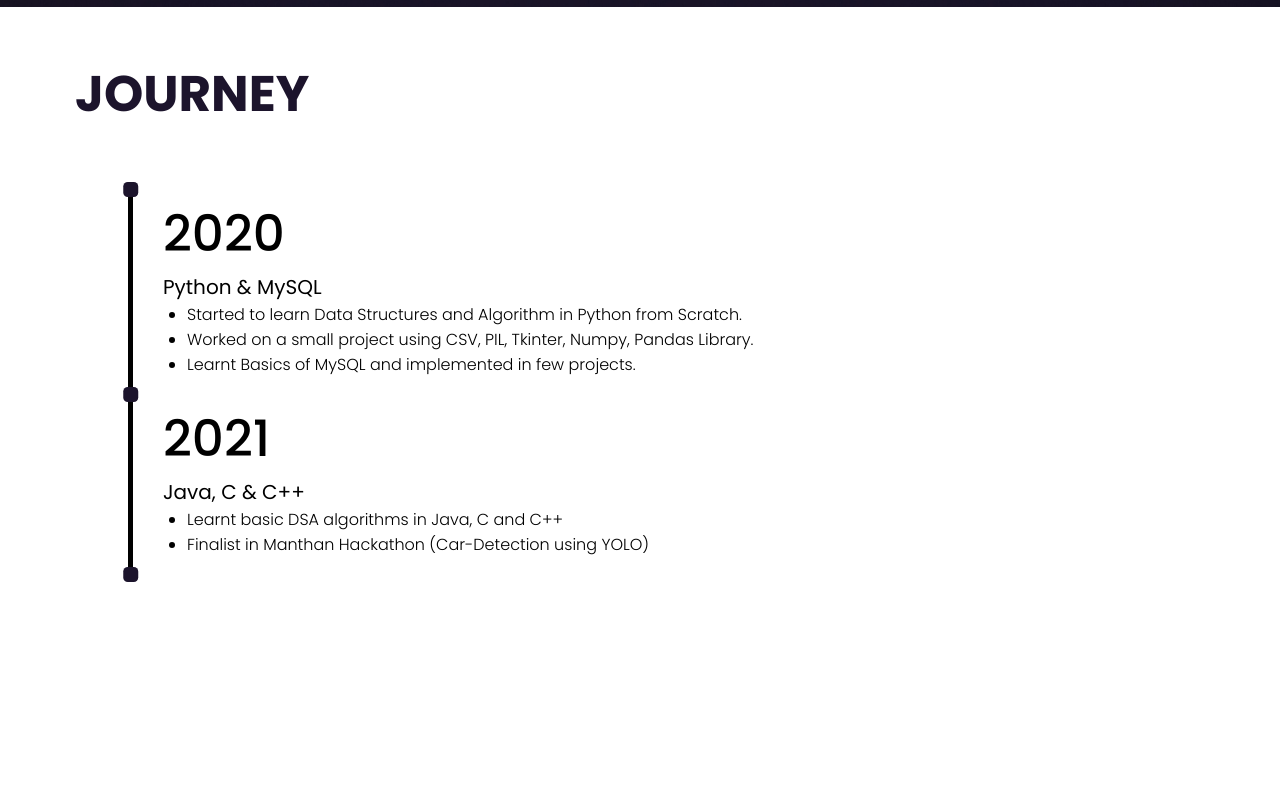
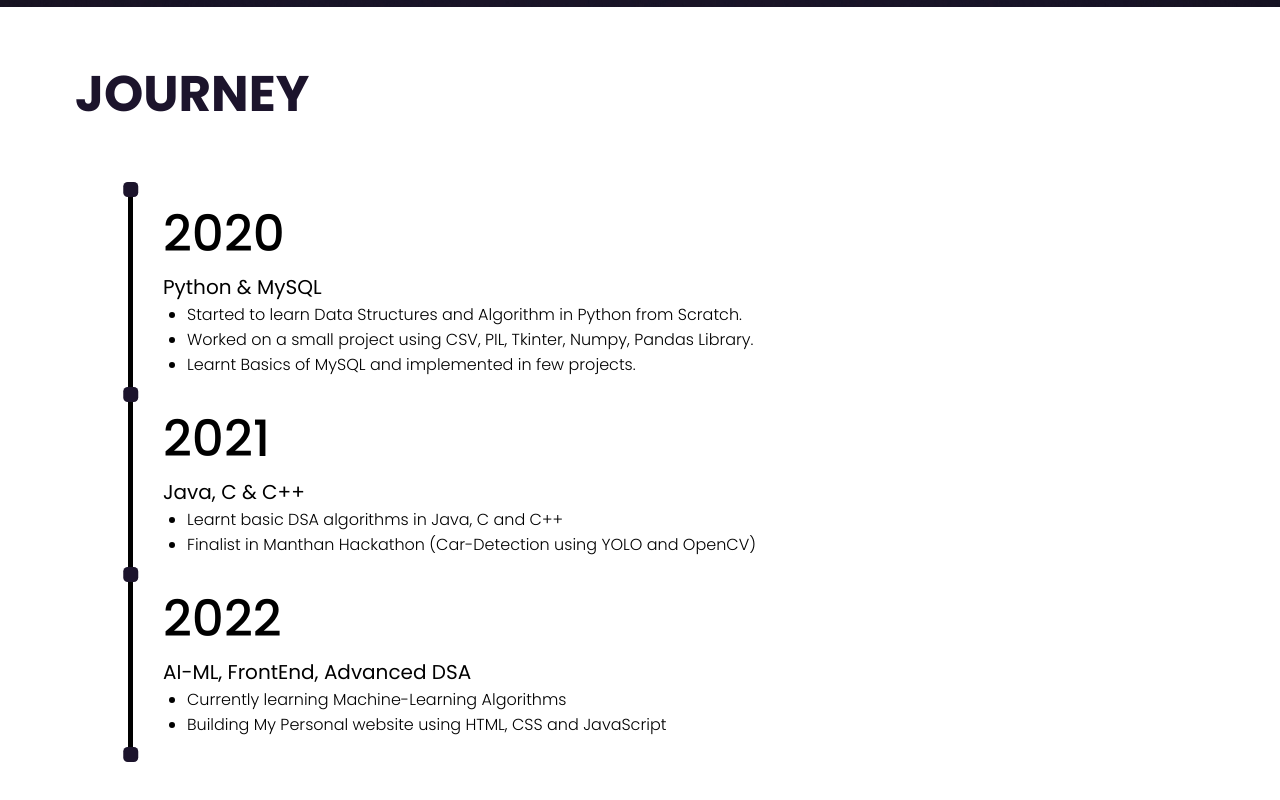
Before and after one commit to itsrealkarthik/Profile, a plain HTML site: page index.html in a window 1280 px wide. Shown: the part 793-1593 px from the top of the page. Before the commit the page ends 1425 px from the top, so only its background shows below. Drawn offline with Linux system fonts and the light colour scheme.

Commit message:
updated info

```diff
--- a/index.html
+++ b/index.html
@@ -51,7 +51,15 @@
       <div class="timeline-head"><p>Java, C & C++</p></div>
       <div class="timeline-body"><ul>
         <li>Learnt basic DSA algorithms in Java, C and C++</li>
-        <li>Finalist in Manthan Hackathon (Car-Detection using YOLO)</li></ul></div>
+        <li>Finalist in Manthan Hackathon (Car-Detection using YOLO and OpenCV)</li></ul></div>
+    </div>
+    <div class="component">
+      <div class="middle"><div class="point"></div></div>
+      <div class="timeline-date"><p>2022</p></div>
+      <div class="timeline-head"><p>AI-ML, FrontEnd, Advanced DSA</p></div>
+      <div class="timeline-body"><ul>
+        <li>Currently learning Machine-Learning Algorithms</li>
+        <li>Building My Personal website using HTML, CSS and JavaScript</li></ul></div>
     </div>
     <div class="point"></div>
   </div>
```
